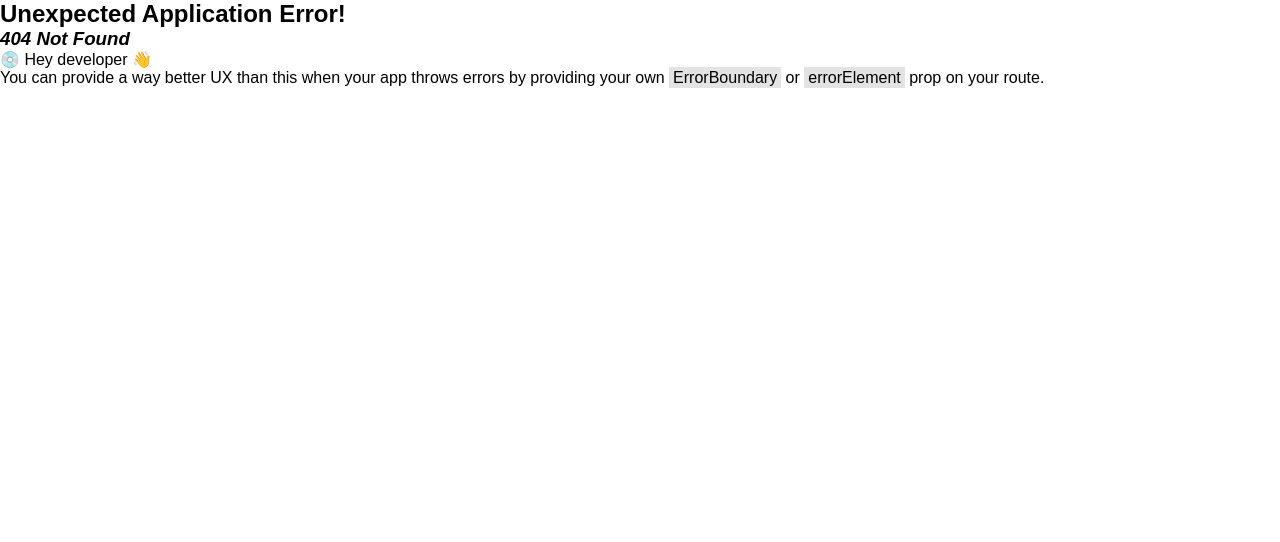
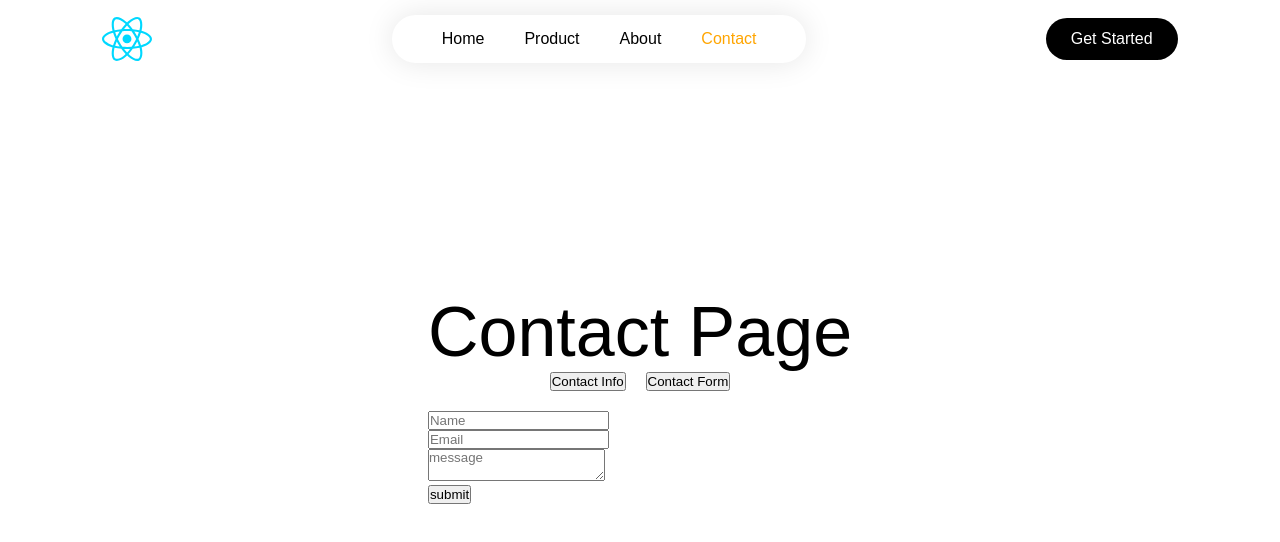
Before and after one commit to 1t0t0/04-React-router, a React (Vite) app: page /contact/form in a window 1280 px wide. Before the commit this address had no page. Shown: the top 542 px of the page. Built offline with nearby package versions, Linux system fonts and the light colour scheme; the HTML template or start-up script is replaced by a standard one.

Commit message:
nested route 'contact > info and form'

```diff
--- a/src/App.jsx
+++ b/src/App.jsx
@@ -3,8 +3,10 @@
 import Product from './pages/Product'
 import { Route, createBrowserRouter, createRoutesFromElements, RouterProvider } from 'react-router-dom'
 import About from './pages/About'
-import Contact from './pages/Contact'
 import RootLayout from './components/layout/RootLayout'
+import ContactLayout from './components/layout/ContactLayout'
+import ContactInfo from './components/ContactInfo'
+import ContactForm from './components/ContactForm'
 
 const App = () => {
 
@@ -14,7 +16,10 @@
         <Route index element={<Home />} />
         <Route path='/product' element={<Product />} />
         <Route path='/about' element={<About />} />
-        <Route path='/contact' element={<Contact />} />
+        <Route path='/contact' element={<ContactLayout />} >
+          <Route path='info' element={<ContactInfo />} />
+          <Route path='form' element={<ContactForm />} />
+        </Route>
       </Route>
     )
   )
--- /dev/null
+++ b/src/components/ContactForm.jsx
@@ -0,0 +1,17 @@
+import React from 'react'
+
+const ContactForm = () => {
+    return (
+        <form>
+            <input type="text" placeholder='Name' />
+            <br />
+            <input type="email" placeholder='Email' />
+            <br />
+            <textarea placeholder='message'></textarea>
+            <br />
+            <button type='submit'>submit</button>
+        </form>
+    )
+}
+
+export default ContactForm
--- /dev/null
+++ b/src/components/ContactInfo.jsx
@@ -0,0 +1,13 @@
+import React from 'react'
+
+const ContactInfo = () => {
+    return (
+        <div>
+            <div>Email: example@gmail.com</div>
+            <div>Phone: +1234567890</div>
+            <div>Address: xyz aeiou</div>
+        </div>
+    )
+}
+
+export default ContactInfo
--- /dev/null
+++ b/src/components/layout/ContactLayout.jsx
@@ -0,0 +1,14 @@
+import React from 'react'
+import Contact from '../../pages/Contact'
+import { Outlet } from 'react-router-dom'
+
+const ContactLayout = () => {
+    return (
+        <div>
+            <Contact />
+            <Outlet />
+        </div>
+    )
+}
+
+export default ContactLayout
--- a/src/index.css
+++ b/src/index.css
@@ -27,7 +27,7 @@
   margin: 0 10px;
 }
 a.active{
-  color:red;
+  color:orange;
 
 }
 .navbar button{
@@ -51,3 +51,11 @@
   font-size: 70px;
   font-weight: 500;
 }
+.contact-buttons{
+  display: flex;
+  align-items: center;
+  justify-content: center;
+  width:100%;
+  padding-bottom: 20px;
+  gap:20px
+}
--- a/src/pages/Contact.jsx
+++ b/src/pages/Contact.jsx
@@ -1,8 +1,19 @@
 import React from 'react'
+import { useNavigate } from 'react-router-dom'
 
 const Contact = () => {
+
+    const navigate = useNavigate()
+
     return (
-        <h1>Contact Page</h1>
+        <div>
+            <h1>Contact Page</h1>
+            <div className="contact-buttons">
+                <button onClick={() => navigate('info')}>Contact Info</button>
+                <button onClick={() => navigate('form')}>Contact Form</button>
+            </div>
+        </div>
+
     )
 }
 
```
